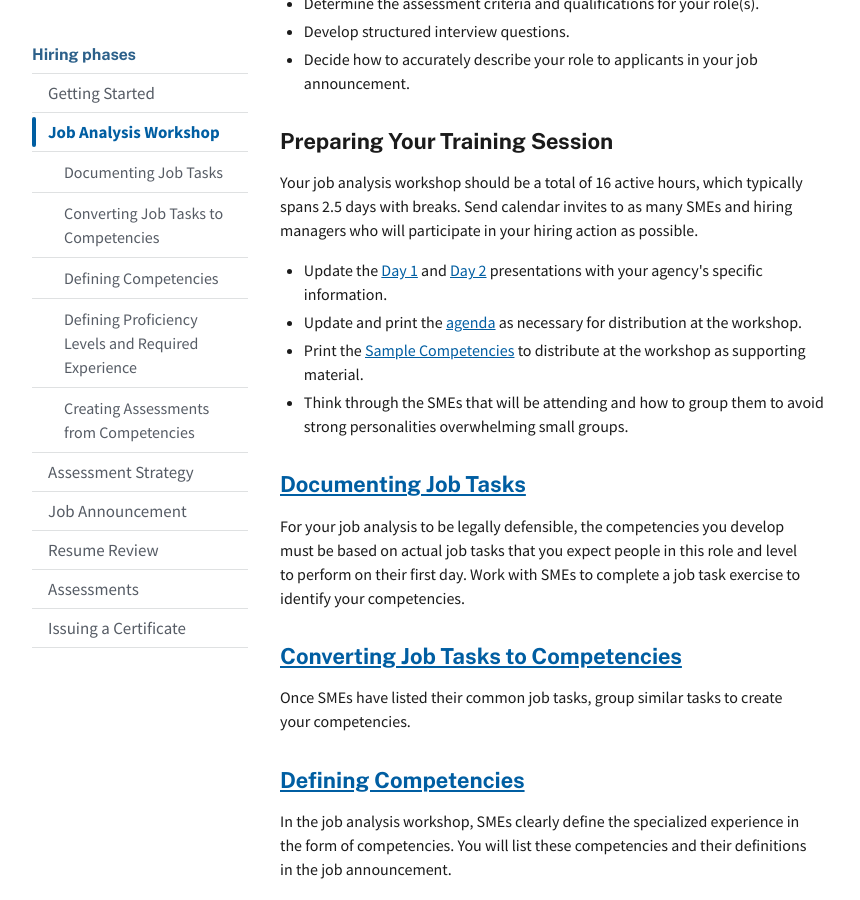
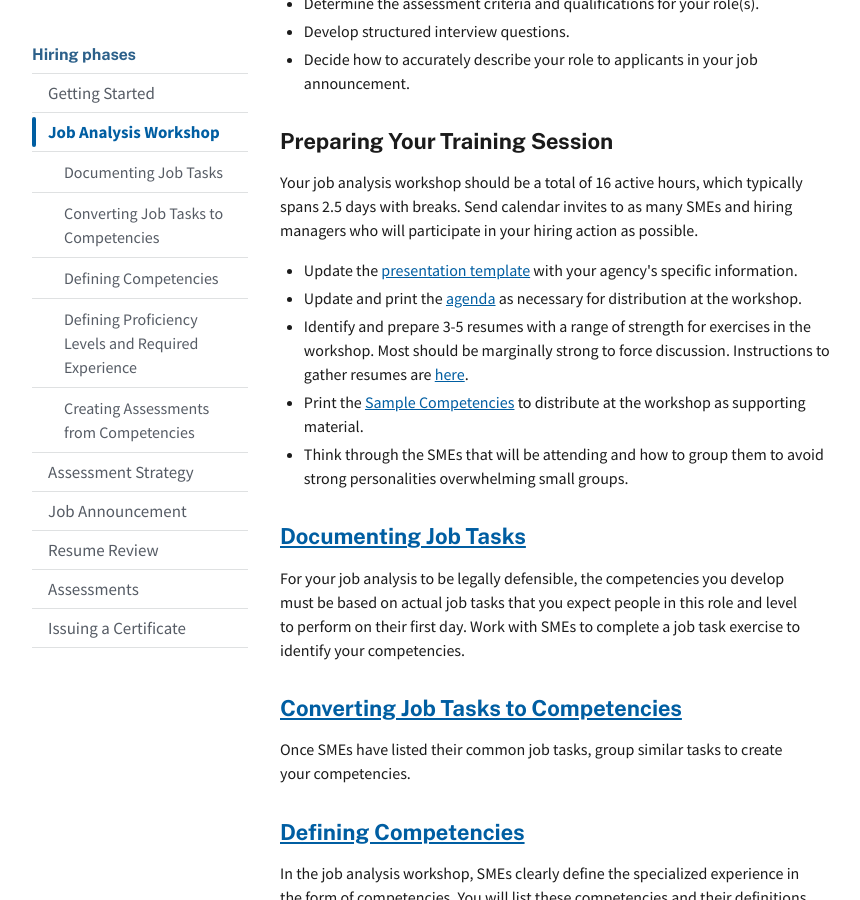
Before and after one commit to usds/SME-QA-Website, a Jekyll site: the page built from pages/phases/job-analysis/index.html, in a window 1280 px wide and 900 px high, scrolled down 1595 px. Shown: the whole window, without its empty margins (128-988 px from the left). Built offline with Jekyll 4.4.1, drawn with Linux system fonts in a browser that asks for light colours.

Commit message:
Add instructions to prep resumes for job analysis

```diff
--- a/pages/phases/job-analysis/index.html
+++ b/pages/phases/job-analysis/index.html
@@ -46,8 +46,9 @@ outputs:
 
 <p>Your job analysis workshop should be a total of 16 active hours, which typically spans 2.5 days with breaks. Send calendar invites to as many SMEs and hiring managers who will participate in your hiring action as possible.</p>
 <ul class="usa-list">
-  <li>Update the <a href="{{site.baseurl}}/toolkit/job-analysis/job-analysis-day-1-presentation.pptx">Day 1</a> and <a href="{{site.baseurl}}/toolkit/job-analysis/job-analysis-day-2-presentation.pptx">Day 2</a> presentations with your agency's specific information.</li>
+  <li>Update the <a href="{{site.baseurl}}/toolkit/job-analysis/job-analysis-presentation.pptx">presentation template</a> with your agency's specific information.</li>
   <li>Update and print the <a href="{{site.baseurl}}/toolkit/job-analysis/agenda-for-job-analysis-workshop/">agenda</a> as necessary for distribution at the workshop.</li>
+  <li>Identify and prepare 3-5 resumes with a range of strength for exercises in the workshop. Most should be marginally strong to force discussion. Instructions to gather resumes are <a href="{{site.baseurl}}/hiring-phases/resume-review/training/#setting-up-resume-review-training">here</a>.</li>
   <li>Print the <a href="{{site.baseurl}}/toolkit/job-analysis/sample-competencies-proficiencies.docx">Sample Competencies</a> to distribute at the workshop as supporting material.</li>
   <li>Think through the SMEs that will be attending and how to group them to avoid strong personalities overwhelming small groups.</li>
 </ul>
```
